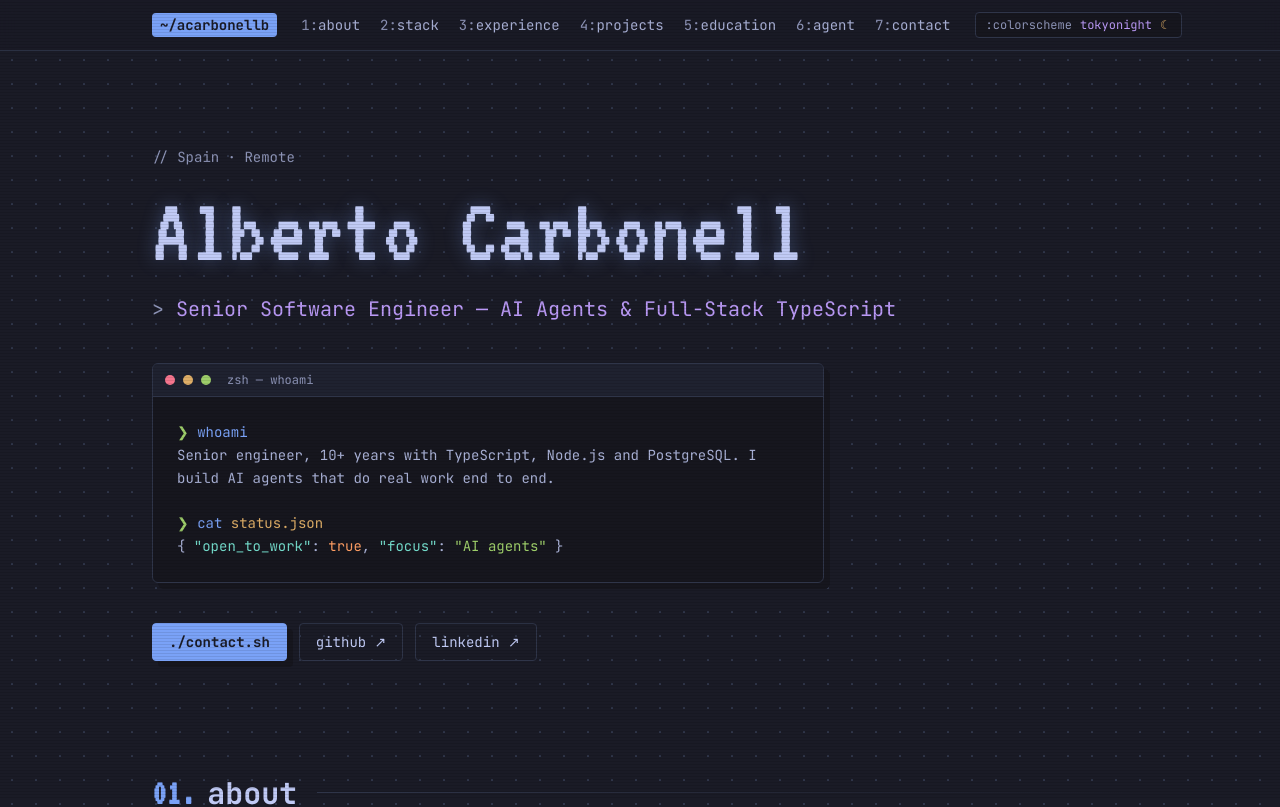
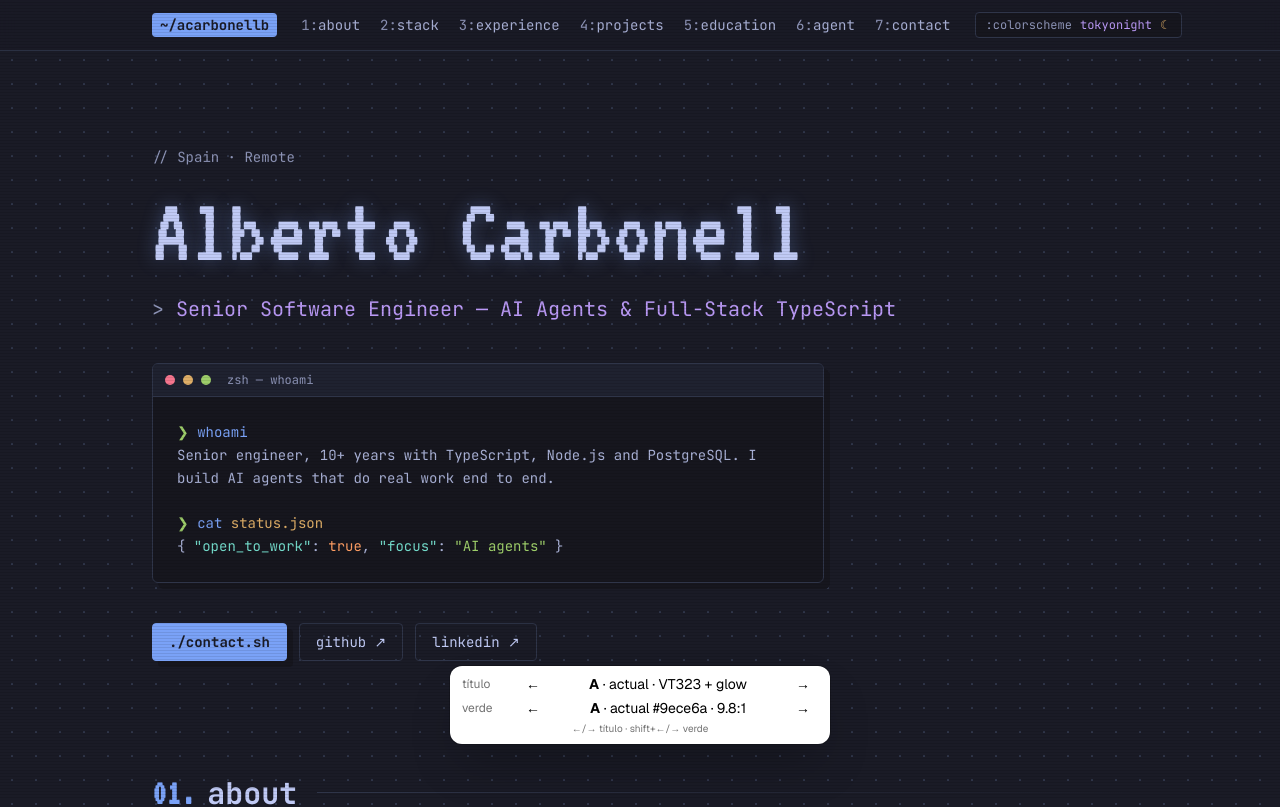
Before and after one commit to acarbonellb/acb-landing-public, a Next.js app: page / in a window 1280 px wide. Shown: the top 807 px of the page. Built offline with nearby package versions, Linux system fonts and the light colour scheme; no server answers.

Commit message:
prototype: design refresh variants (title font, Tokyo Night green)
Throwaway. Switch with ?title=A..D and ?green=A..D on /.
Verdict: title D (Geist Sans), green B (#8db87a).

```diff
--- a/src/app/layout.tsx
+++ b/src/app/layout.tsx
@@ -1,9 +1,10 @@
 import type { Metadata } from "next";
-import { Geist, JetBrains_Mono, VT323 } from "next/font/google";
+import { Geist, IBM_Plex_Mono, JetBrains_Mono, VT323 } from "next/font/google";
 import { profile } from "@/content/profile";
 import { SITE_URL, siteDescription, siteTitle } from "@/lib/site";
 import { THEME_STORAGE_KEY } from "@/lib/theme";
 import "./globals.css";
+import "./prototype-variants.css";
 
 const geistSans = Geist({
   variable: "--font-geist-sans",
@@ -18,6 +19,13 @@ const jetbrainsMono = JetBrains_Mono({
 const vt323 = VT323({
   variable: "--font-vt323",
   weight: "400",
+  subsets: ["latin"],
+});
+
+// PROTOTYPE font for the ?title=C variant.
+const plexMono = IBM_Plex_Mono({
+  variable: "--font-plex-mono",
+  weight: ["600"],
   subsets: ["latin"],
 });
 
@@ -53,7 +61,7 @@ export default function RootLayout({ children }: LayoutProps<"/">) {
       lang="en"
       data-theme="night"
       suppressHydrationWarning
-      className={`${geistSans.variable} ${jetbrainsMono.variable} ${vt323.variable} antialiased`}
+      className={`${geistSans.variable} ${jetbrainsMono.variable} ${vt323.variable} ${plexMono.variable} antialiased`}
     >
       <head>
         <script dangerouslySetInnerHTML={{ __html: themeScript }} />
--- a/src/app/page.tsx
+++ b/src/app/page.tsx
@@ -1,4 +1,6 @@
+import { Suspense } from "react";
 import { Header } from "@/components/header";
+import { PrototypeSwitcher } from "@/components/prototype-switcher";
 import {
   About,
   Agent,
@@ -34,6 +36,9 @@ export default function Home() {
         <Contact profile={profile} />
       </main>
       <StatusLine />
+      <Suspense>
+        <PrototypeSwitcher />
+      </Suspense>
     </>
   );
 }
--- /dev/null
+++ b/src/app/prototype-variants.css
@@ -0,0 +1,49 @@
+/* PROTOTYPE, throwaway. Looks for the variants picked by
+   `src/components/prototype-switcher.tsx`. Variant A of each axis is the
+   current design, so it has no rules here. */
+
+/* ── title: hero name + section numbers ─────────────────────────────── */
+
+[data-proto-title="B"],
+[data-proto-title="C"],
+[data-proto-title="D"] {
+  & h1.font-pixel {
+    font-size: clamp(2.5rem, 6.5vw, 4.5rem);
+    line-height: 1.05;
+    letter-spacing: -0.03em;
+    text-shadow: none;
+  }
+  & h2 .font-pixel {
+    font-size: 1em;
+  }
+  & .glow-text {
+    text-shadow: none;
+  }
+}
+
+[data-proto-title="B"] :is(h1.font-pixel, h2 .font-pixel) {
+  font-family: var(--font-mono);
+  font-weight: 700;
+}
+
+[data-proto-title="C"] :is(h1.font-pixel, h2 .font-pixel) {
+  font-family: var(--font-plex-mono);
+  font-weight: 600;
+}
+
+[data-proto-title="D"] :is(h1.font-pixel, h2 .font-pixel) {
+  font-family: var(--font-sans);
+  font-weight: 600;
+}
+
+/* ── green: Tokyo Night strings (dark theme only) ───────────────────── */
+
+[data-theme="night"][data-proto-green="B"] {
+  --green: #8db87a;
+}
+[data-theme="night"][data-proto-green="C"] {
+  --green: #9aa98a;
+}
+[data-theme="night"][data-proto-green="D"] {
+  --green: #7fa46a;
+}
--- /dev/null
+++ b/src/components/prototype-switcher.tsx
@@ -0,0 +1,110 @@
+"use client";
+
+// PROTOTYPE, throwaway. Two design questions on the real home page:
+//   ?title=  how the hero name and section numbers are set (less arcade)
+//   ?green=  a softer Tokyo Night green for strings
+// The switcher only writes data attributes on <html>; the looks live in
+// `src/app/prototype-variants.css`. Never rendered in production builds.
+import { useRouter, useSearchParams } from "next/navigation";
+import { useEffect } from "react";
+
+type Axis = {
+  param: "title" | "green";
+  label: string;
+  variants: Record<string, string>;
+};
+
+const axes: Axis[] = [
+  {
+    param: "title",
+    label: "título",
+    variants: {
+      A: "actual · VT323 + glow",
+      B: "JetBrains Mono bold",
+      C: "IBM Plex Mono",
+      D: "Geist Sans",
+    },
+  },
+  {
+    param: "green",
+    label: "verde",
+    variants: {
+      A: "actual #9ece6a · 9.8:1",
+      B: "suave #8db87a · 7.9:1",
+      C: "salvia #9aa98a · 7.2:1",
+      D: "apagado #7fa46a · 6.4:1",
+    },
+  },
+];
+
+function current(axis: Axis, params: URLSearchParams) {
+  const value = params.get(axis.param) ?? "A";
+  return value in axis.variants ? value : "A";
+}
+
+export function PrototypeSwitcher() {
+  const router = useRouter();
+  const searchParams = useSearchParams();
+
+  const step = (axis: Axis, delta: number) => {
+    const keys = Object.keys(axis.variants);
+    const params = new URLSearchParams(searchParams.toString());
+    const i = keys.indexOf(current(axis, params));
+    params.set(axis.param, keys[(i + delta + keys.length) % keys.length]);
+    router.replace(`?${params.toString()}`, { scroll: false });
+  };
+
+  useEffect(() => {
+    for (const axis of axes) {
+      document.documentElement.dataset[`proto${axis.param[0].toUpperCase()}${axis.param.slice(1)}`] =
+        current(axis, new URLSearchParams(searchParams.toString()));
+    }
+  }, [searchParams]);
+
+  useEffect(() => {
+    const onKey = (e: KeyboardEvent) => {
+      const t = e.target as HTMLElement | null;
+      if (t?.closest("input, textarea, [contenteditable]")) return;
+      if (e.key !== "ArrowLeft" && e.key !== "ArrowRight") return;
+      e.preventDefault();
+      step(e.shiftKey ? axes[1] : axes[0], e.key === "ArrowLeft" ? -1 : 1);
+    };
+    window.addEventListener("keydown", onKey);
+    return () => window.removeEventListener("keydown", onKey);
+  });
+
+  if (process.env.NODE_ENV === "production") return null;
+
+  return (
+    <div className="fixed bottom-14 left-1/2 z-[200] flex -translate-x-1/2 flex-col gap-1 rounded-xl bg-white px-3 py-2 font-sans text-sm text-black shadow-2xl ring-1 ring-black/20">
+      {axes.map((axis) => {
+        const key = current(axis, new URLSearchParams(searchParams.toString()));
+        return (
+          <div key={axis.param} className="flex items-center gap-2">
+            <span className="w-12 text-xs text-neutral-500">{axis.label}</span>
+            <button
+              type="button"
+              onClick={() => step(axis, -1)}
+              className="rounded px-2 hover:bg-neutral-200"
+            >
+              ←
+            </button>
+            <span className="w-56 text-center">
+              <b>{key}</b> · {axis.variants[key]}
+            </span>
+            <button
+              type="button"
+              onClick={() => step(axis, 1)}
+              className="rounded px-2 hover:bg-neutral-200"
+            >
+              →
+            </button>
+          </div>
+        );
+      })}
+      <p className="text-center text-[10px] text-neutral-500">
+        ←/→ título · shift+←/→ verde
+      </p>
+    </div>
+  );
+}
```
